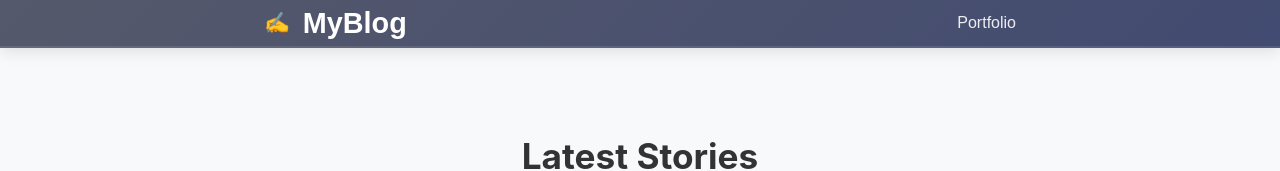
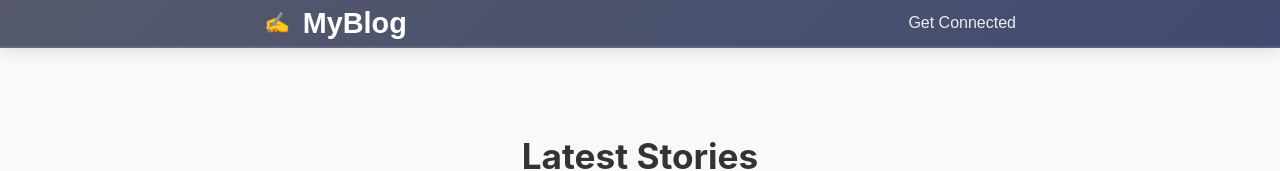
Before and after one commit to jayasurya0007/jayasurya, a React (Vite) app in the folder BLOGS/: page / in a window 1280 px wide. Shown: the top 171 px of the page. Built offline with nearby package versions, Linux system fonts and the light colour scheme.

Commit message:
Final modification

```diff
--- a/BLOGS/src/components/Navbar.tsx
+++ b/BLOGS/src/components/Navbar.tsx
@@ -7,12 +7,12 @@ const Navbar = () => {
         <a href="/" className="brand">MyBlog</a>
         <div className="nav-links">
           <a
-            href="https://jayasuryar.xyz."
+            href="https://jayasuryar.xyz/#contact"
             className="nav-link"
             target="_blank"
             rel="noopener noreferrer"
           >
-            Portfolio
+            Get Connected
           </a>
         </div>
       </div>
```
